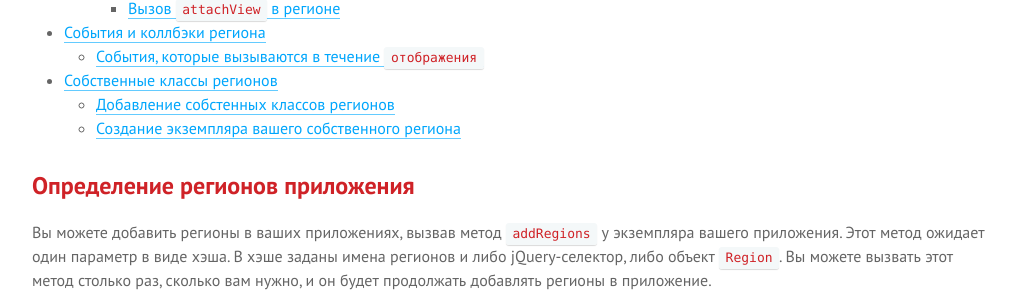
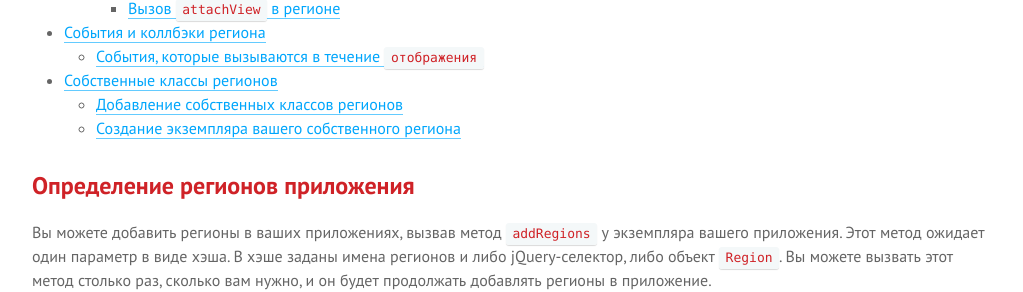
Before and after one commit to sadcitizen/marionettejs.ru, a Jekyll site: the page built from _posts/2014-05-10-region.md, in a window 1280 px wide and 900 px high, scrolled down 707 px. Shown: the part 166-458 px from the top of the window, without its empty margins (128-1151 px from the left). Built offline with Jekyll 4.4.1, drawn with Linux system fonts in a browser that asks for light colours; some web fonts are replaced; Markdown is read by kramdown in place of the engine named in the settings.

Commit message:
fixed typo ru/Region

```diff
--- a/_includes/translation/ru/marionette.region.md
+++ b/_includes/translation/ru/marionette.region.md
@@ -20,7 +20,7 @@
 * [События и коллбэки региона](#region-events-and-callbacks)
   * [События, которые вызываются в течение `отображения`](#events-raised-during-show)
 * [Собственные классы регионов](#custom-region-classes)
-  * [Добавление собстенных классов регионов](#attaching-custom-region-classes)
+  * [Добавление собственных классов регионов](#attaching-custom-region-classes)
   * [Создание экземпляра вашего собственного региона](#instantiate-your-own-region)
 
 ## Определение регионов приложения
```
